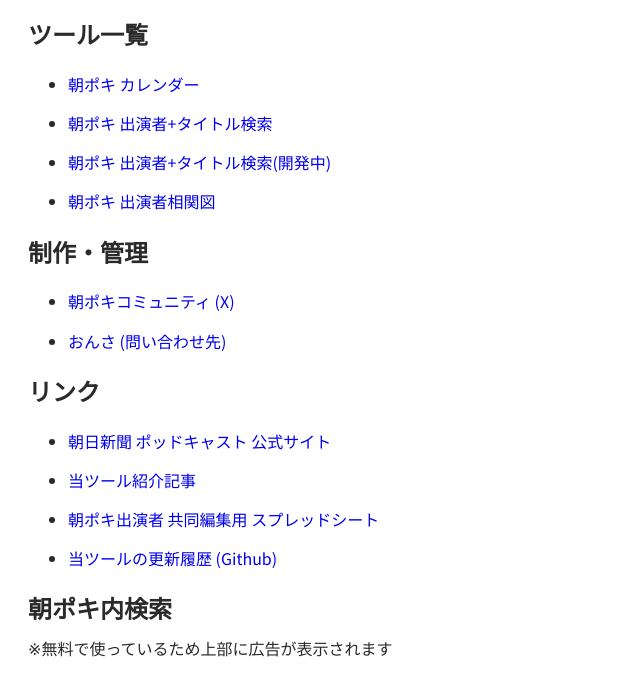
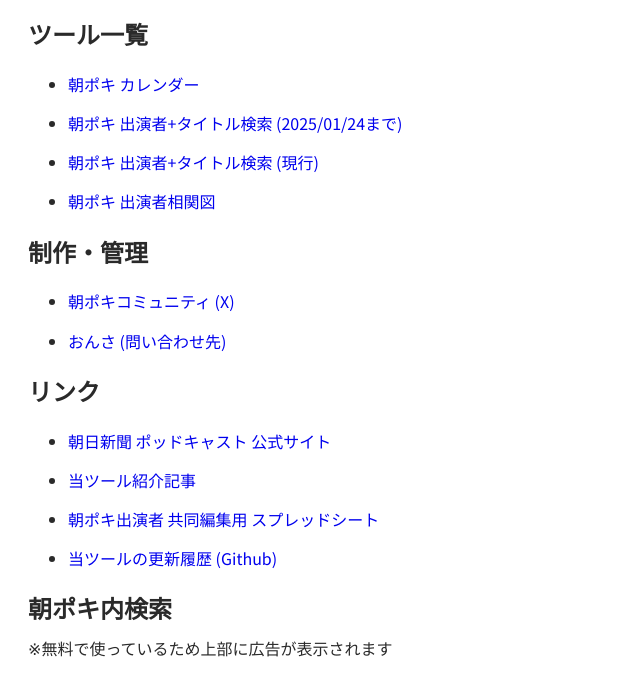
Before and after one commit to yoshimotomasahir/asapoki_vis, a plain HTML site: page index.html in a window 1280 px wide. Shown: the whole page, without its empty margins (0-640 px from the left). Drawn offline with Linux system fonts and the light colour scheme.

Commit message:
indexページの検索ツールのリンクと説明を更新

```diff
--- a/index.html
+++ b/index.html
@@ -15,8 +15,8 @@
         <h2>ツール一覧</h2>
         <ul>
             <li><a href="monthly.html" rel="nofollow" target="_blank">朝ポキ カレンダー</a></li>
-            <li><a href="speakers2.html" rel="nofollow" target="_blank">朝ポキ 出演者+タイトル検索</a></li>
-            <li><a href="speakers3.html" rel="nofollow" target="_blank">朝ポキ 出演者+タイトル検索(開発中)</a></li>
+            <li><a href="speakersv2.html" rel="nofollow" target="_blank">朝ポキ 出演者+タイトル検索 (2025/01/24まで)</a></li>
+            <li><a href="speakers2.html" rel="nofollow" target="_blank">朝ポキ 出演者+タイトル検索 (現行)</a></li>
             <li><a href="network.html" rel="nofollow" target="_blank">朝ポキ 出演者相関図</a></li>
         </ul>
 
```
